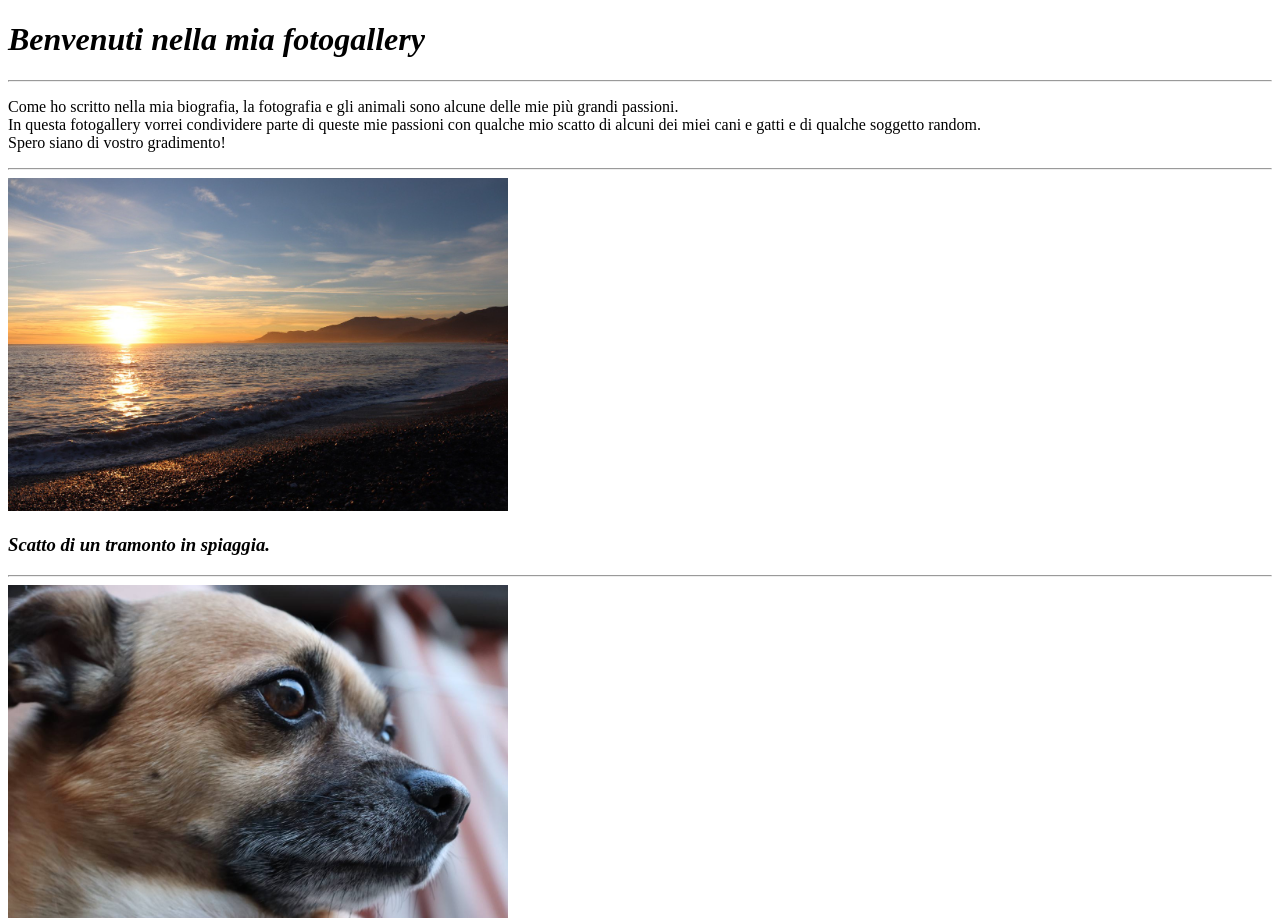
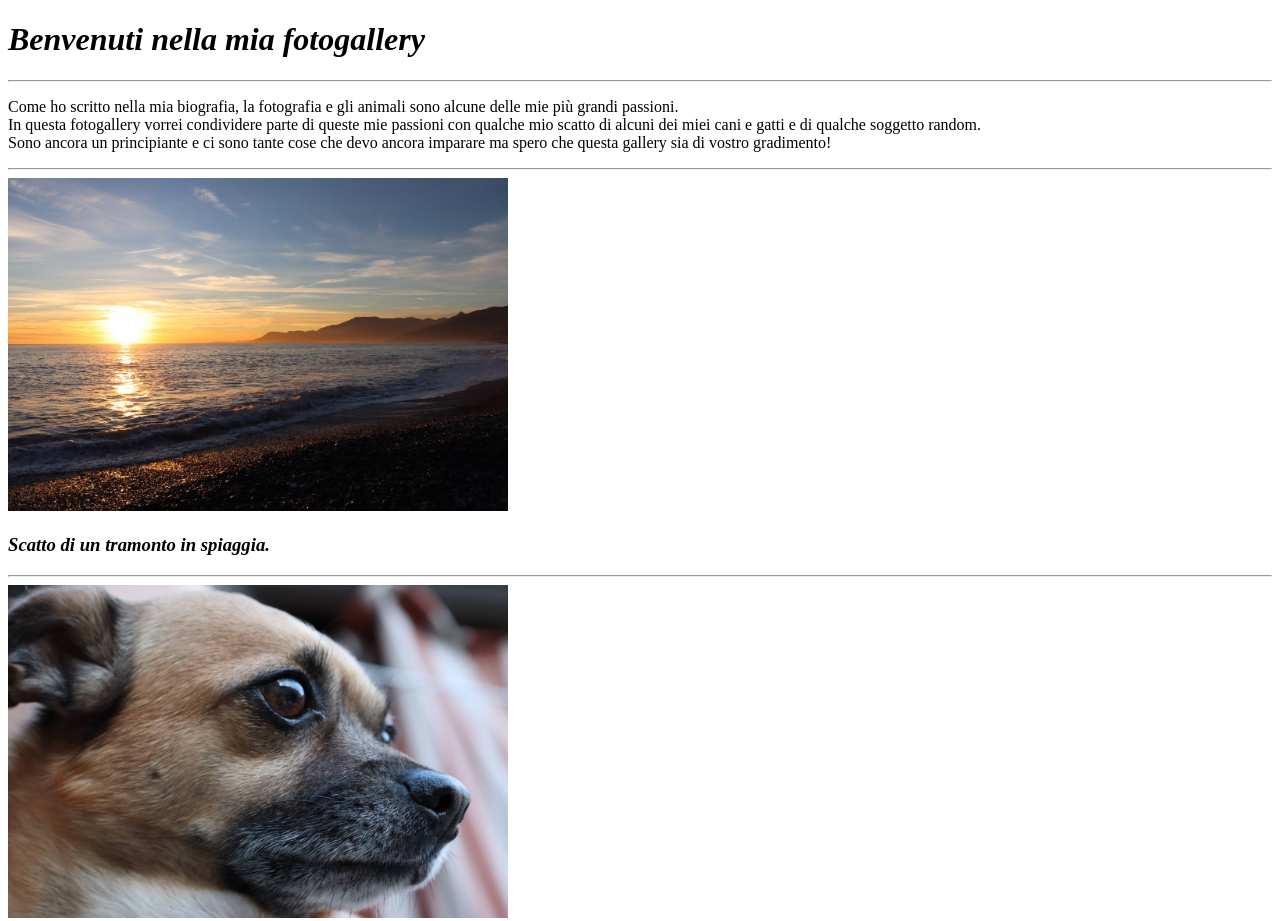
Before and after one commit to damidl1/bio-curriculum, a plain HTML site: page gallery.html in a window 1280 px wide. Shown: the top 921 px of the page. Drawn offline with Linux system fonts and the light colour scheme.

Commit message:
piccolo aggiornamento

```diff
--- a/gallery.html
+++ b/gallery.html
@@ -17,7 +17,7 @@
     <p>
         Come ho scritto nella mia biografia, la fotografia e gli animali sono alcune delle mie più grandi passioni.<br>
          In questa fotogallery vorrei condividere parte di queste mie passioni con qualche mio scatto di alcuni dei miei cani e gatti e di qualche soggetto random. <br>
-        Spero siano di vostro gradimento!
+        Sono ancora un principiante e ci sono tante cose che devo ancora imparare ma spero che questa gallery sia di vostro gradimento!
 </p>
 <hr>
 <img src="./assets/photo1.jpg" alt="foto di un tramonto in spiaggia" width="500px">
```
